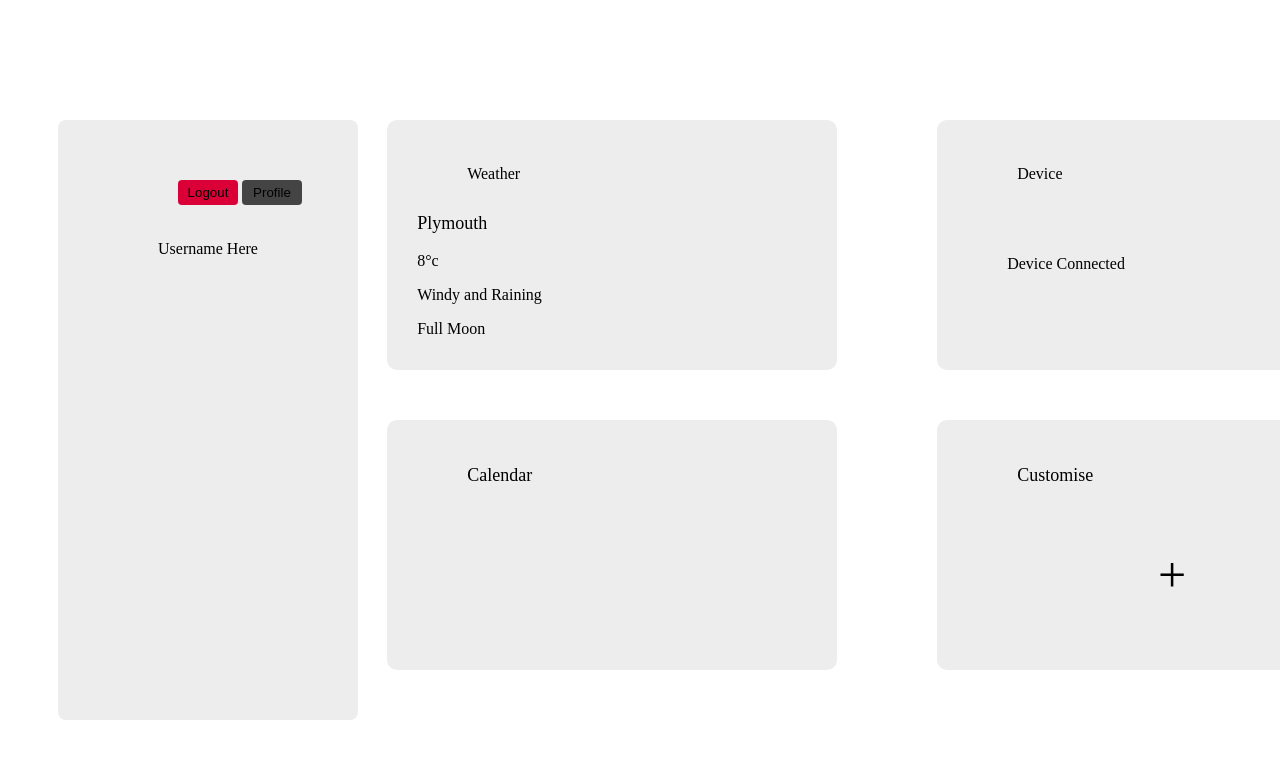
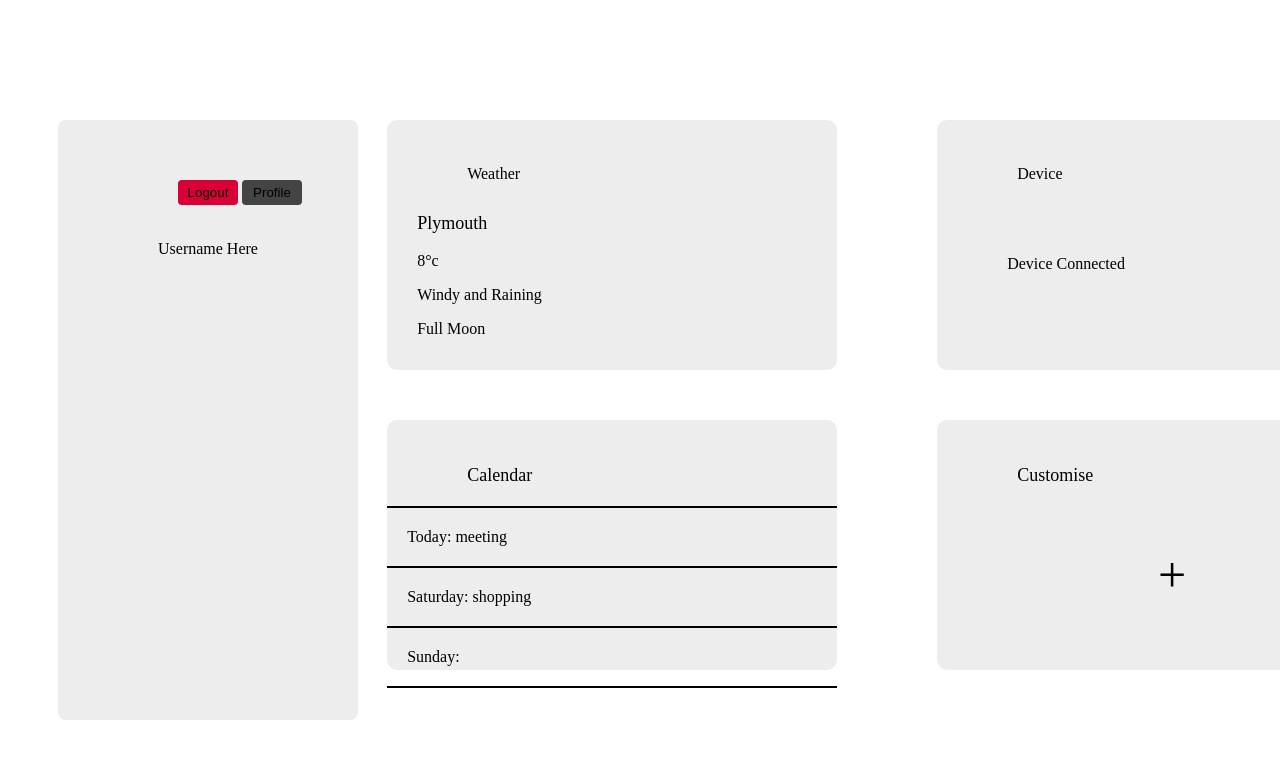
Before and after one commit to SSkimmd/COMP2003, a SvelteKit app in the folder Source Code/WebApp/my-app/: page /home in a window 1280 px wide. Shown: the top 758 px of the page. Built offline with nearby package versions, Linux system fonts and the light colour scheme; some icons are missing.

Commit message:
basic lines main screen

```diff
--- a/Source Code/WebApp/my-app/src/components/boxes/calendar-box.svelte
+++ b/Source Code/WebApp/my-app/src/components/boxes/calendar-box.svelte
@@ -11,9 +11,29 @@
     <button on:click={openCalendarPressed}/>
     <ClarityCalendarLine style='position: absolute; margin-top: 20px; margin-left: 25px; width: 30px; height: 30px;'/>
     <p style='margin-left: 80px; margin-top: 25px;'>Calendar</p>
+    <hr style="border: 1px solid black; margin-top: 20px; margin-bottom: 20px;">
+    <p id="todayCal">Today: meeting</p>
+    <hr style="border: 1px solid black; margin-top: 20px; margin-bottom: 20px;">
+    <p id="tomorrowCal">Saturday: shopping</p>
+    <hr style="border: 1px solid black; margin-top: 20px; margin-bottom: 20px;">
+    <p id="dayAfterCal">Sunday:</p>
+    <hr style="border: 1px solid black; margin-top: 20px; margin-bottom: 00px;">
 </div>
 
 <style>
+    #todayCal {
+        margin-left: 20px;
+        font-size: medium;
+    }
+    #tomorrowCal {
+        margin-left: 20px;
+        font-size: medium;
+    }
+    #dayAfterCal {
+        margin-left: 20px;
+        font-size: medium;
+    }
+
     div {
         width: 450px;
         height: 250px;
@@ -22,16 +42,16 @@
         cursor: pointer;
         border: none;
         font-family:'Franklin Gothic Light';
+        position: relative;
     }
 
     p {
         font-size: large;
-        margin-left: 20px;
     }
 
     div button {
         position: absolute;
-        width: 400px;
+        width: 430px;
         height: 225px;
         border-radius: 10px;
         background-color: transparent;
```
